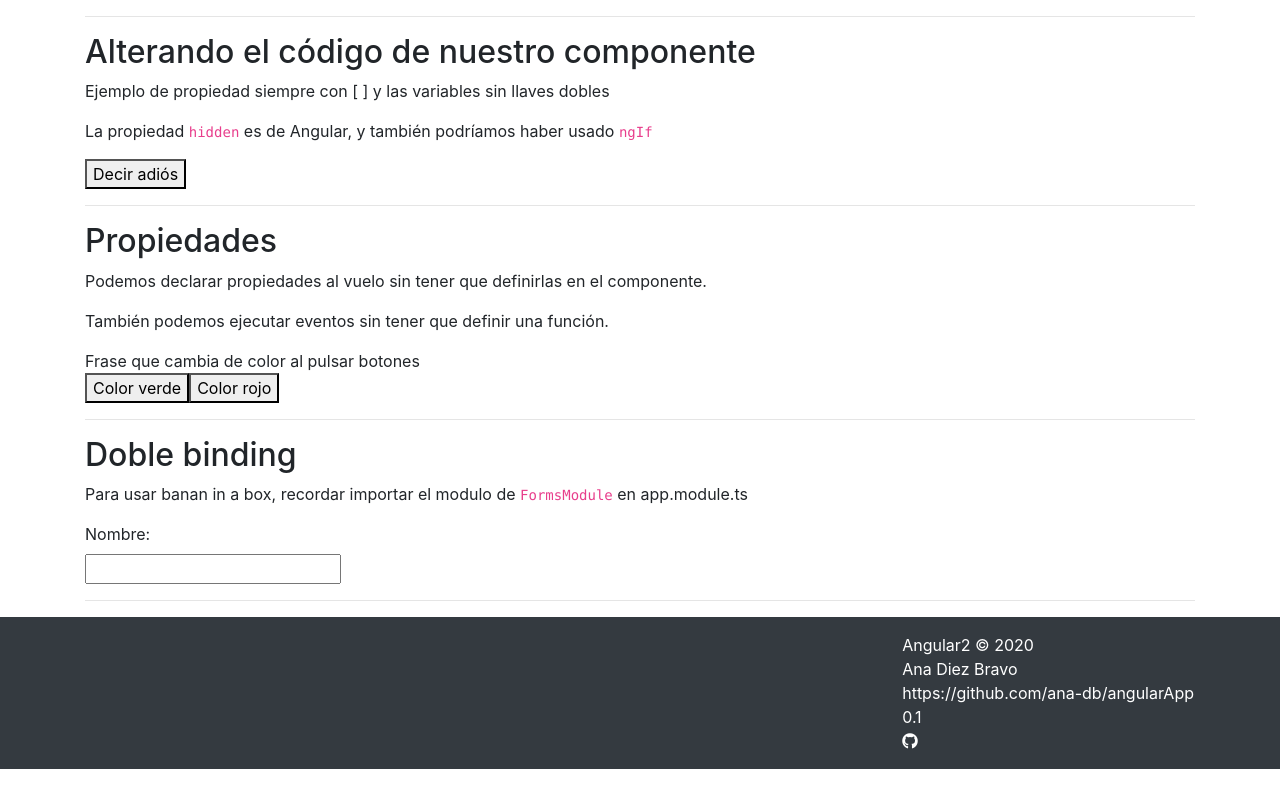
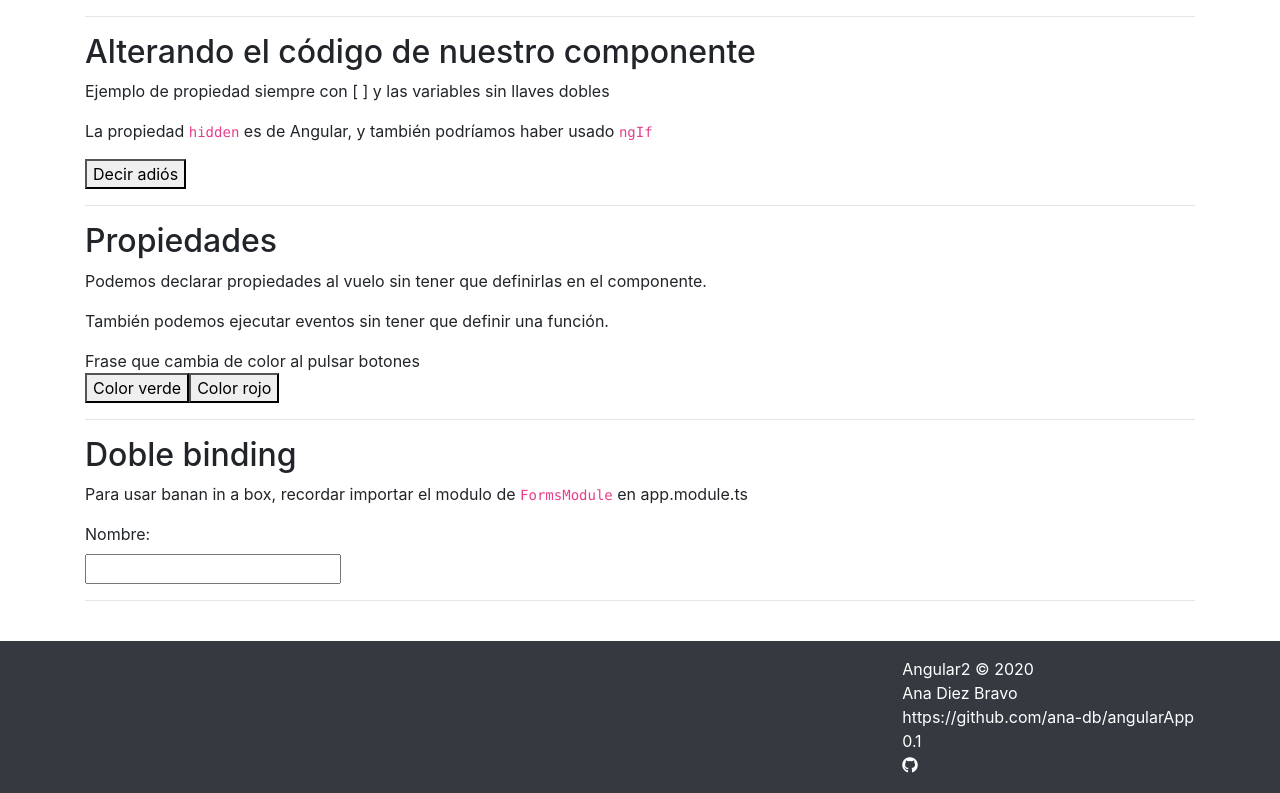
Before and after one commit to ana-db/angularApp, an Angular app: page / in a window 1280 px wide. Shown: the part 349-1142 px from the top of the page. Before the commit the page ends 1118 px from the top, so only its background shows below. Built offline with nearby package versions, Linux system fonts and the light colour scheme; no server answers.

Commit message:
footer css

```diff
--- a/src/app/app.component.scss
+++ b/src/app/app.component.scss
@@ -1,5 +1,10 @@
 main{
     min-height: 85vh;
+}
+
+footer {
+    min-height: 10vh;
+    margin-top: 5vh;
 }
 
 h1{
```
